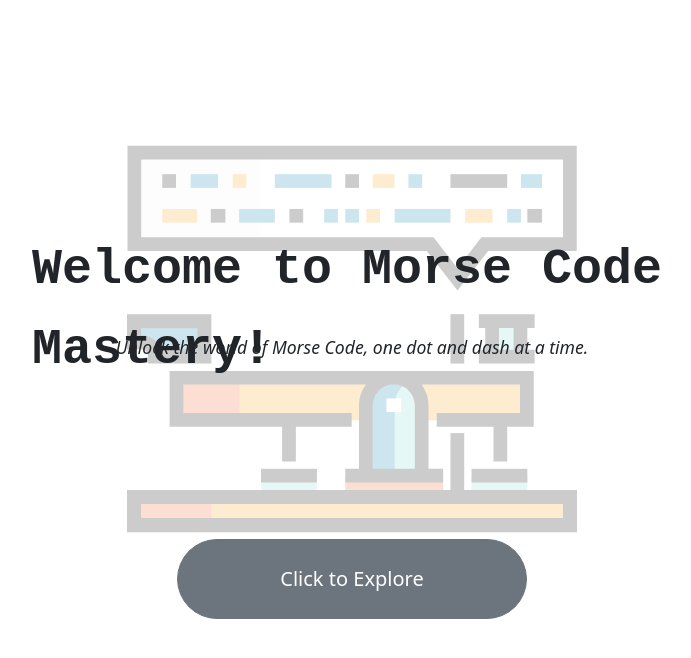
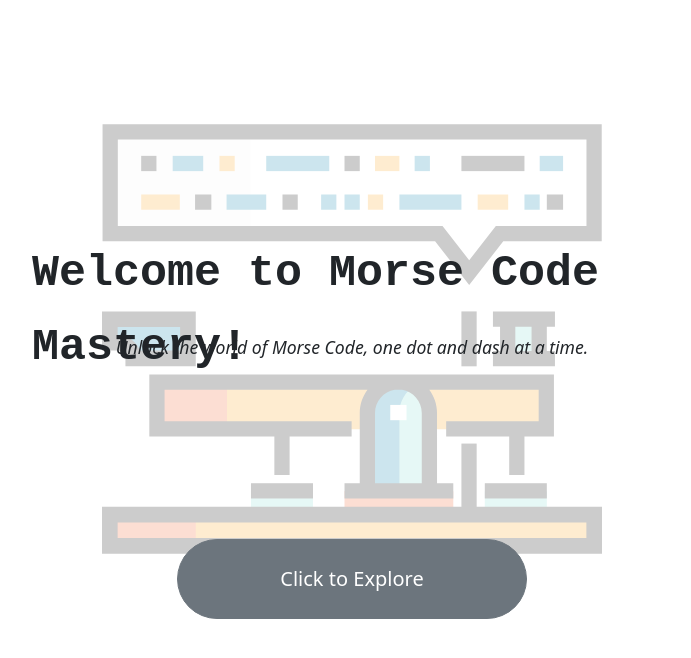
Before and after one commit to Jiaxin-yyjx/MorseCode, a Flask app: page / in a window 1280 px wide. Shown: the part 61-719 px from the top of the page, without its empty margins (288-979 px from the left). Run offline with Flask 3, Linux system fonts and the light colour scheme; some libraries are stand-ins or nearby versions.

Commit message:
ReadMe png

```diff
--- a/static/main.css
+++ b/static/main.css
@@ -16,8 +16,8 @@
     top: 50%;
     left: 50%;
     transform: translate(-50%, -50%);
-    max-width: 950px;
-    min-width: 450px;
+    max-width: 1000px;
+    min-width: 500px;
     opacity: 0.2;
 }
 
@@ -26,7 +26,7 @@
     top: 46%;
     left: 50%;
     transform: translate(-50%, -50%);
-    font-size: 50px;
+    font-size: 45px;
 }
 
 .subtitle_frame {
```
Also changed, not shown: static/images/Homepage.png.
